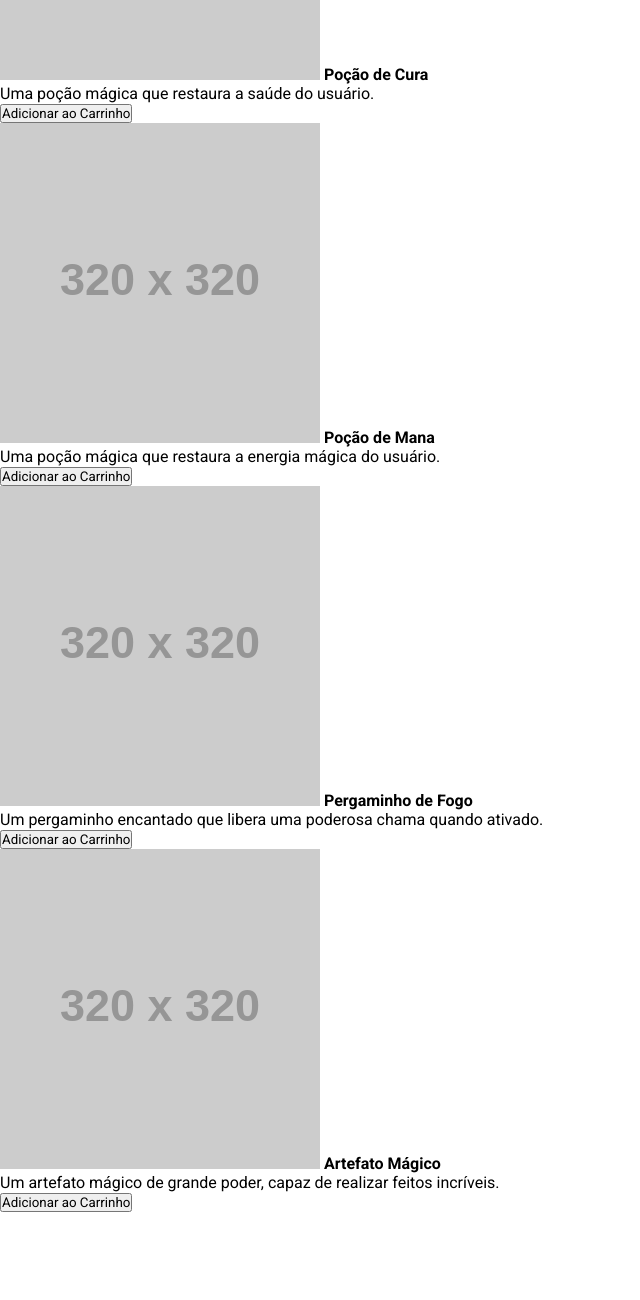
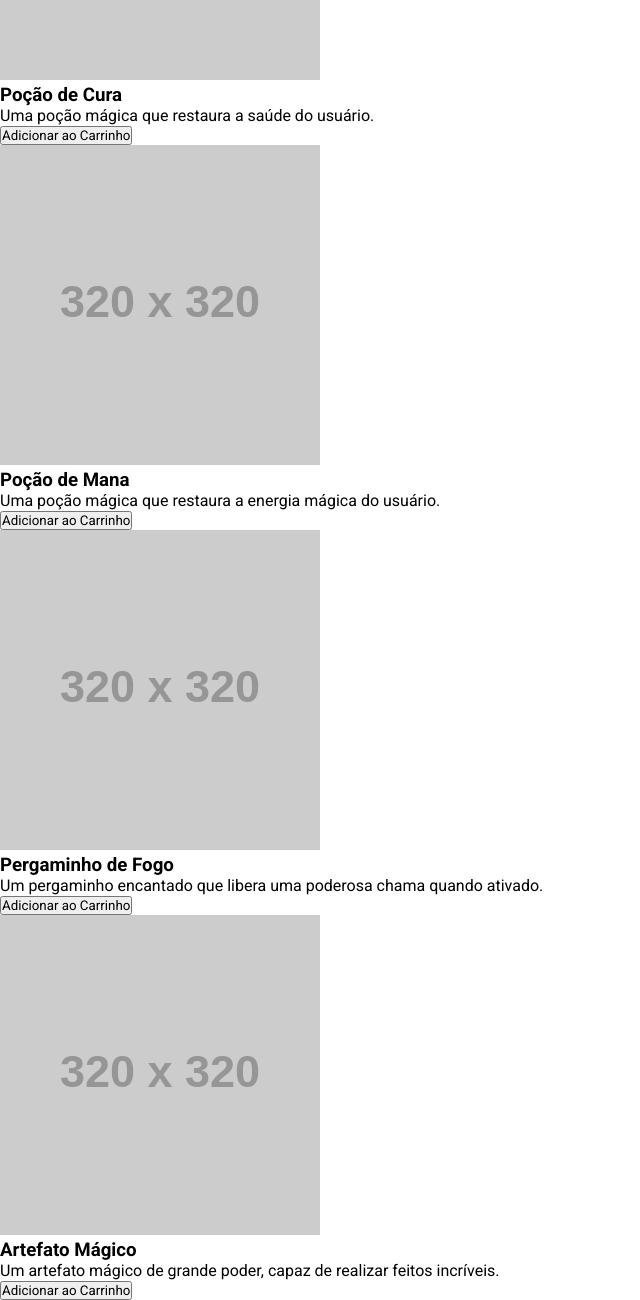
Before and after one commit to gimorais/EBAC_FullStackPython_Atividade_LojaFicticia, a plain HTML site: page index.html in a window 1280 px wide. Shown: the part 715-2015 px from the top of the page, without its empty margins (0-640 px from the left). Before the commit the page ends 1927 px from the top, so only its background shows below. Drawn offline with Linux system fonts and the light colour scheme; placeholder pictures from the web are drawn by us.

Commit message:
Ajusta estrutura HTML e adiciona aria-labels para acessibilidade

```diff
--- a/index.html
+++ b/index.html
@@ -17,40 +17,44 @@
             <a href="#produtos">Produtos</a>
         </div>
     </header>
-    <section>
-        <div id="sobre">
-            <img src="https://placehold.co/320x320" alt="Foto do Bazaar do Artífice">
-            <h2>Sobre a Loja</h2>
-            <p>O Bazaar do Artífice é uma loja fictícia voltada para a venda de itens de RPG, como poções, pergaminhos e artefatos mágicos. <br> Este projeto foi desenvolvido com HTML, CSS e JavaScript para fins de aprendizado e demonstração de layout responsivo e interativo.</p>
+    <section id="sobre">
+        <div class="container">
+            <div class="imagem-sobre">
+                <img src="https://placehold.co/320x320" alt="Foto do Bazaar do Artífice">
+            </div>
+            <div class="texto-sobre">
+                <h2>Sobre a Loja</h2>
+                <p>O Bazaar do Artífice é uma loja fictícia voltada para a venda de itens de RPG, como poções, pergaminhos e artefatos mágicos. <br> Este projeto foi desenvolvido com HTML, CSS e JavaScript para fins de aprendizado e demonstração de layout responsivo e interativo.</p>
+            </div>
         </div>
     </section>
-    <section>
-        <div id="produtos">
+    <section id="produtos">
+        <div class="container">
             <h2>Produtos</h2>
             <div class="lista-produtos">
                 <div class="produto">
                     <img src="https://placehold.co/320x320" alt="Poção de Cura">
-                    <strong>Poção de Cura</strong>
+                    <h3>Poção de Cura</h3>
                     <p>Uma poção mágica que restaura a saúde do usuário.</p>
-                    <button>Adicionar ao Carrinho</button>
+                    <button aria-label="Adicionar Poção de Cura ao Carrinho">Adicionar ao Carrinho</button>
                 </div>
                 <div class="produto">
                     <img src="https://placehold.co/320x320" alt="Poção de Mana">
-                    <strong>Poção de Mana</strong>
+                    <h3>Poção de Mana</h3>
                     <p>Uma poção mágica que restaura a energia mágica do usuário.</p>
-                    <button>Adicionar ao Carrinho</button>
+                    <button aria-label="Adicionar Poção de Mana ao Carrinho">Adicionar ao Carrinho</button>
                 </div>
                 <div class="produto">
                     <img src="https://placehold.co/320x320" alt="Pergaminho de Fogo">
-                    <strong>Pergaminho de Fogo</strong>
+                    <h3>Pergaminho de Fogo</h3>
                     <p>Um pergaminho encantado que libera uma poderosa chama quando ativado.</p>
-                    <button>Adicionar ao Carrinho</button>
+                    <button aria-label="Adicionar Pergaminho de Fogo ao Carrinho">Adicionar ao Carrinho</button>
                 </div>
                 <div class="produto">
                     <img src="https://placehold.co/320x320" alt="Artefato Mágico">
-                    <strong>Artefato Mágico</strong>
+                    <h3>Artefato Mágico</h3>
                     <p>Um artefato mágico de grande poder, capaz de realizar feitos incríveis.</p>
-                    <button>Adicionar ao Carrinho</button>
+                    <button aria-label="Adicionar Artefato Mágico ao Carrinho">Adicionar ao Carrinho</button>
                 </div>
             </div>
         </div>
```
